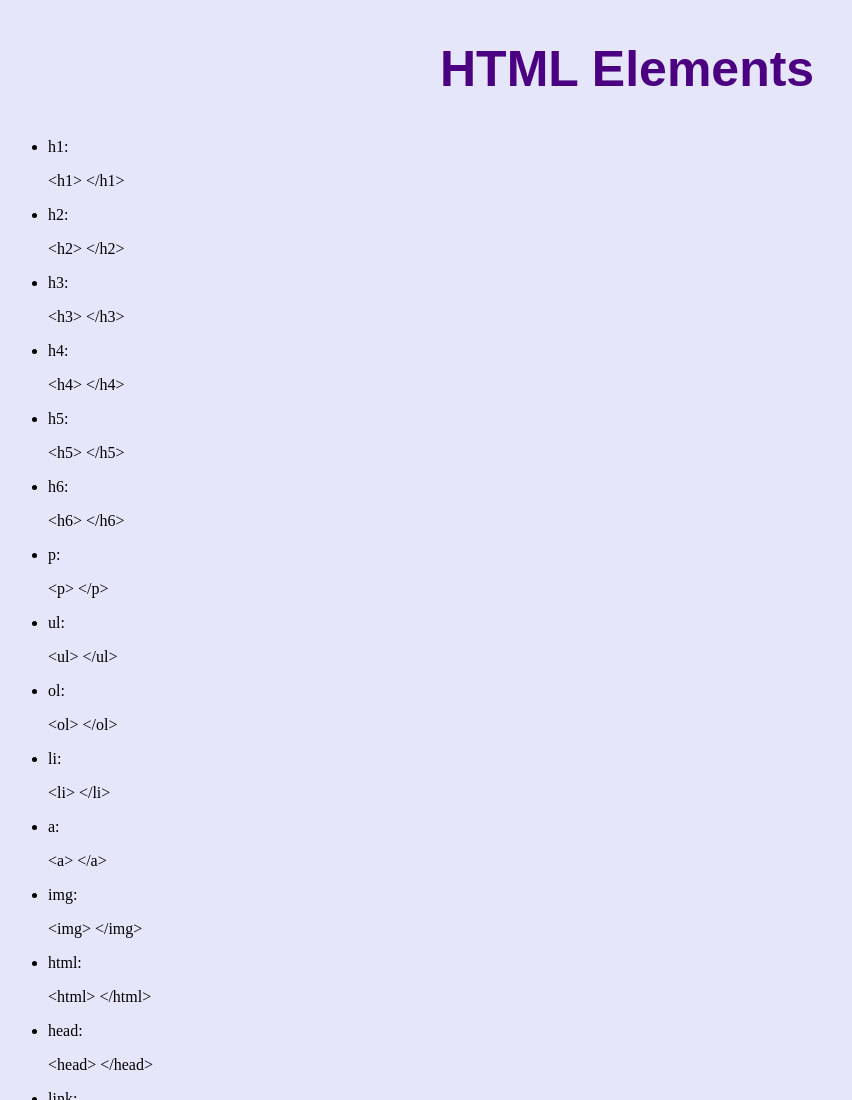
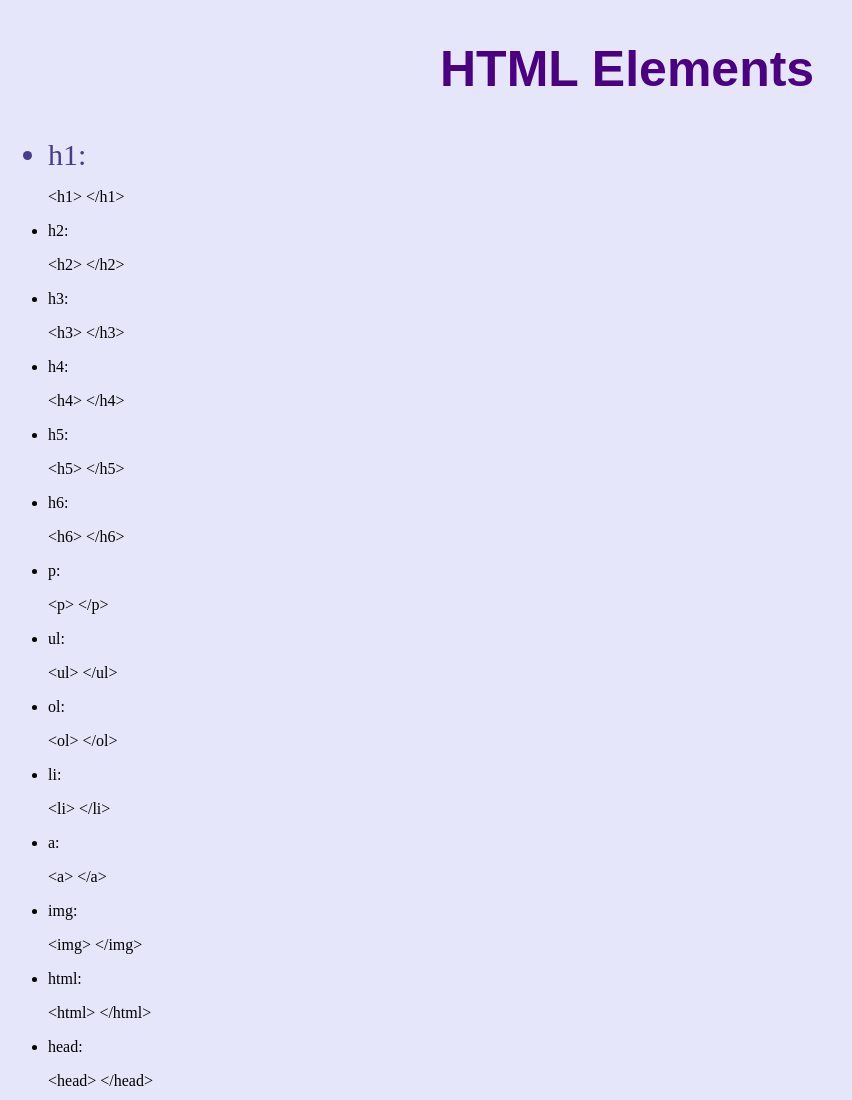
Before and after one commit to jeem97/jeem97.github.io.project-one, a plain HTML site: page index.html in a window 1280 px wide. Shown: the top 1100 px of the page, without its empty margins (0-852 px from the left). Drawn offline with Linux system fonts and the light colour scheme.

Commit message:
ubdate
add style

```diff
--- a/CSS/style.css
+++ b/CSS/style.css
@@ -8,7 +8,7 @@
   width: 400px;
 	margin: 40px auto;
 }
-#span{
+#h1{
   color: #483D8B;
   font-size: 30px;
   font-family: 'Aleo', serif;
```
